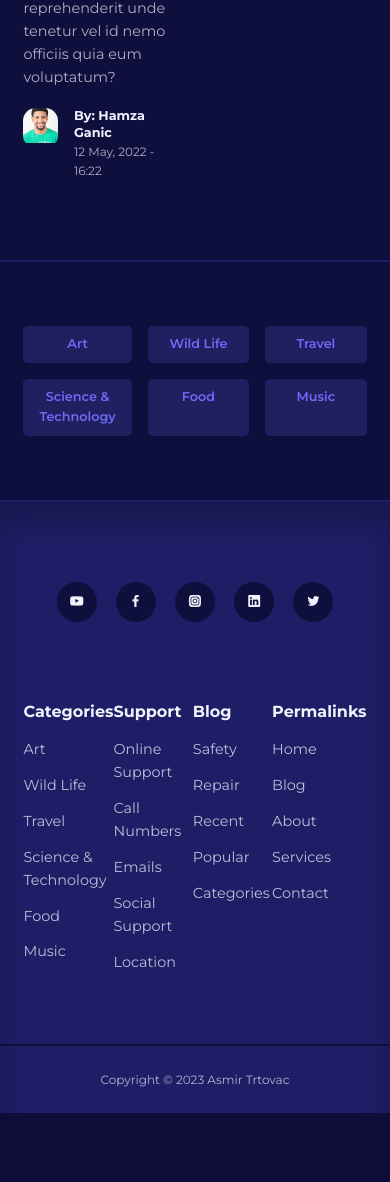
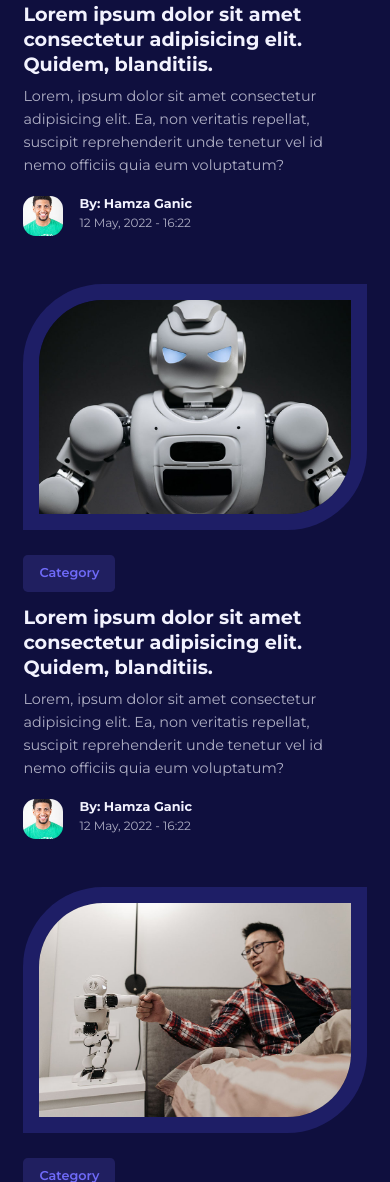
Before and after one commit to trtovacasmir/Blog_Full_Project_YT_Tutorial, a PHP site: page / in a window 390 px wide. Shown: the part 3516-4698 px from the top of the page. Before the commit the page ends 4629 px from the top, so only its background shows below. Run offline with PHP 8.4, Linux system fonts and the light colour scheme.

Commit message:
mobile responsive

```diff
--- a/style.css
+++ b/style.css
@@ -436,4 +436,43 @@ footer ul a:hover {
         gap: 3rem;
     }
 
+    .footer__container {
+        grid-template-columns: 1fr 1fr;
+
+    }
+
 }
+
+/*================================ MEDIA QUERIES (PHONE DEVICES) =========================================*/
+
+@media screen and (max-width:600px) {
+   section {
+    margin-top: 2rem;
+   }
+   h1 {
+    font-size: 2rem;
+   }
+   .featured {
+    margin-top: 6rem;
+   }
+
+   .featured__container {
+    grid-template-columns: 1fr;
+    gap: 0;
+   }
+
+   .posts__container {
+    grid-template-columns: 1fr;
+   }
+
+   .category__buttons-container {
+    grid-template-columns: 1fr 1fr;
+    gap: 0.8rem;
+   }
+
+   .footer__container {
+    grid-template-columns: 1fr;
+    text-align: center;
+    gap: 2rem;
+   }
+}
```
